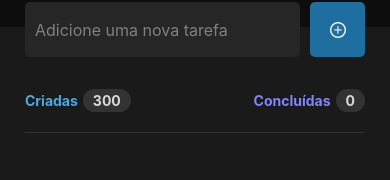
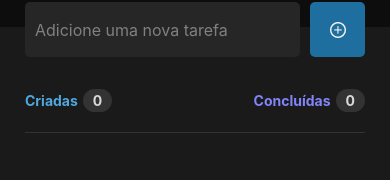
Before and after one commit to MoisesSantana/native-todo, a React Native app: screen / in a window 390 px wide. Shown: the part 173-353 px from the top of the page. Built offline with nearby package versions, Linux system fonts and the light colour scheme.

Commit message:
feat(task-status): finished

```diff
--- a/src/components/task-status/index.tsx
+++ b/src/components/task-status/index.tsx
@@ -1,19 +1,24 @@
 import { Text, View } from 'react-native';
 import { styles } from './styles';
 
-export function TaskStatus() {
+type TaskStatusProps = {
+  totalTasks: number;
+  finishedTasks: number;
+};
+
+export function TaskStatus({ totalTasks, finishedTasks }: TaskStatusProps) {
   return (
     <View style={styles.container}>
       <View style={styles.sides}>
         <Text style={styles.left}>Criadas</Text>
         <View style={styles.numbersContainer}>
-          <Text style={styles.numbers}>300</Text>
+          <Text style={styles.numbers}>{totalTasks}</Text>
         </View>
       </View>
       <View style={styles.sides}>
         <Text style={styles.right}>Concluídas</Text>
         <View style={styles.numbersContainer}>
-          <Text style={styles.numbers}>0</Text>
+          <Text style={styles.numbers}>{finishedTasks}</Text>
         </View>
       </View>
     </View>
--- a/src/screen/home/index.tsx
+++ b/src/screen/home/index.tsx
@@ -30,12 +30,18 @@ export function Home() {
     setTodoList(newList);
   }
 
+  const totalTasks = todoList.length;
+  const finishedTasks = todoList.reduce((total, task) => {
+    if (task.finished) total++;
+    return total;
+  }, 0);
+
   return (
     <View style={styles.container}>
       <Header />
       <View style={styles.body}>
         <Form addTask={addTask} />
-        <TaskStatus />
+        <TaskStatus totalTasks={totalTasks} finishedTasks={finishedTasks} />
         <FlatList
           data={todoList}
           keyExtractor={(item) => item.description}
```
